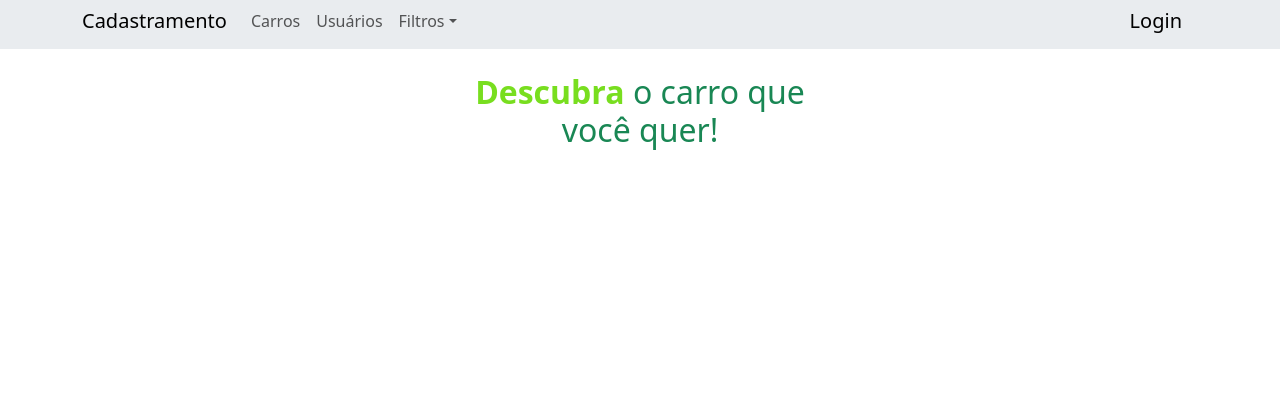
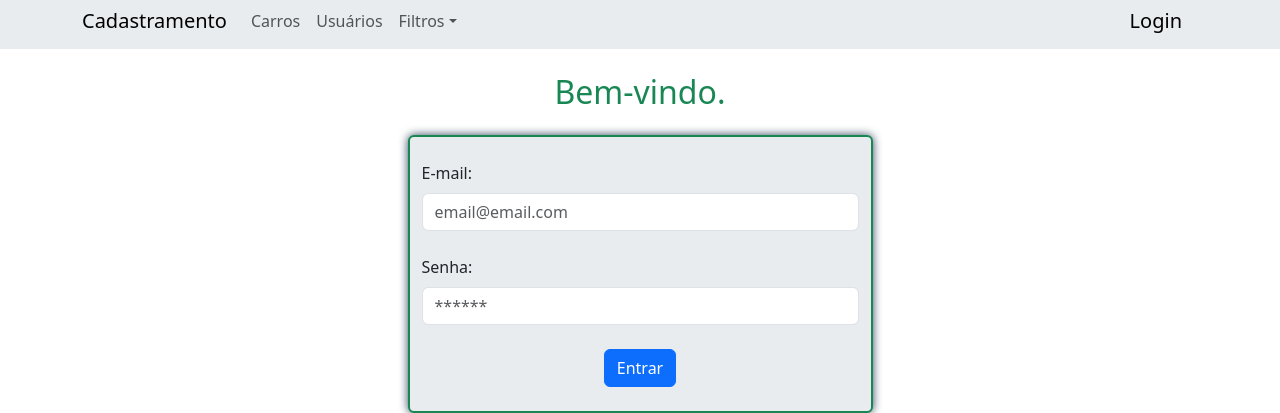
Before and after one commit to viniciusgardenal/atividade1-p2, a React (Create React App) app: page / in a window 1280 px wide. Shown: the part 389-802 px from the top of the page. Built offline with nearby package versions, Linux system fonts and the light colour scheme.

Commit message:
alt login

```diff
--- a/src/App.js
+++ b/src/App.js
@@ -3,19 +3,34 @@ import TelaCadastroVeiculos from "./componentes/telas/telaCadastroVeiculos";
 import TelaCadastroUsuarios from "./componentes/telas/telaCadastroUsuarios";
 import { BrowserRouter, Routes, Route } from "react-router-dom";
 import TelaMenu from "./componentes/telas/telaMenu";
+import { useState } from "react";
+import contextoUsuario from "./componentes/contextos/contextoUsuario";
 
 function App() {
+  const [usuario, setUsuario] = useState({
+    email: '',
+    logado: false
+  });
+
+  if (!usuario.logado) {
+    return (
+      <contextoUsuario.Provider value={[usuario, setUsuario] }>
+        <TelaCadastroLogin/>
+      </contextoUsuario.Provider>
+    )
+  }
   return (
     <div className="App">
-      <BrowserRouter>
-        <Routes>
-          <Route path="/login" element={<TelaCadastroLogin/>}/>
-          <Route path="/usuarios" element={<TelaCadastroUsuarios/>}/>
-          <Route path="/carros" element={<TelaCadastroVeiculos/>}/>
-          <Route path="/" element={<TelaMenu/>}/>
-        </Routes>
-      </BrowserRouter>
+      <contextoUsuario.Provider value={[usuario, setUsuario] }>
+        <BrowserRouter>
+          <Routes>
 
+            <Route path="/usuarios" element={<TelaCadastroUsuarios />} />
+            <Route path="/carros" element={<TelaCadastroVeiculos />} />
+            <Route path="/" element={<TelaMenu />} />
+          </Routes>
+        </BrowserRouter>
+      </contextoUsuario.Provider>
     </div>
   );
 }
--- /dev/null
+++ b/src/componentes/contextos/contextoUsuario.jsx
@@ -0,0 +1,5 @@
+import { createContext } from "react";
+
+const contextoUsuario = createContext('');
+
+export default contextoUsuario;
--- a/src/componentes/formularios/formularioLogin.jsx
+++ b/src/componentes/formularios/formularioLogin.jsx
@@ -1,61 +1,57 @@
-import { useState } from 'react';
-import Button from 'react-bootstrap/Button';
-import Form from 'react-bootstrap/Form';
-import Row from 'react-bootstrap/Row';
+// import { useState } from 'react';
+// import Button from 'react-bootstrap/Button';
+// import Form from 'react-bootstrap/Form';
+// import Row from 'react-bootstrap/Row';
 
 
-export default function FormLogin(props) {
-    const [validado, setValidado] = useState(false);
+// export default function FormLogin(props) {
+//     const [validado, setValidado] = useState(false);
 
-    function manipularSubmissao(evento) {
-        evento.preventDefault();
-        evento.stopPropagation();
-        const form = evento.currentTarget;
-        if (form.checkValidity() === false) {
-            setValidado(true);
-        }
-        else {
-            setValidado(false);
-        }
-        setValidado(true);
-    }
+//     function manipularSubmissao(evento) {
+//         evento.preventDefault();
+//         evento.stopPropagation();
+//         const form = evento.currentTarget;
+//         if (form.checkValidity() === false) {
+//             setValidado(true);
+//         }
+//         else {
+//             setValidado(false);
+//         }
+//         setValidado(true);
+//     }
 
-    return (
+//     return (
+//         <Form className='container col-md-5 card mt-4' noValidate validated={validado} onSubmit={manipularSubmissao}>
+//             <Row className="">
 
-
-        <Form className='container col-md-5 card mt-4' noValidate validated={validado} onSubmit={manipularSubmissao}>
-            <Row className="">
-
-                <Form.Group className='mt-4' controlId="validationCustom02">
-                    <Form.Label>E-mail:</Form.Label>
-                    <Form.Control
-                        required
-                        type="email"
-
-                        placeholder="email@email.com"
-                        id='email'
-                    />
-                    <Form.Control.Feedback type='invalid'>Preencha a informação!</Form.Control.Feedback>
-                </Form.Group>
-                <Form.Group className='mt-4'controlId="validationCustom02">
-                    <Form.Label>Senha:</Form.Label>
-                    <Form.Control
-                        required
-                        type="password"
-
-                        placeholder="******"
-                        id='senha'
-                    />
-                    <Form.Control.Feedback type='invalid'>Preencha a informação!</Form.Control.Feedback>
-                </Form.Group>
-            </Row>
-
-            <div className='d-flex mt-4 mb-4 justify-content-around'>
-                <Button  type="submit">Entrar</Button>
-            </div>
-
-        </Form>
-
-
-    );
-}
+//                 <Form.Group className='mt-4' controlId="validationCustom02">
+//                     <Form.Label>E-mail:</Form.Label>
+//                     <Form.Control
+//                         required
+//                         type="email"
+//                         value={email}
+//                         placeholder="email@email.com"
+//                         id='email'
+//                         onChange={(e) => setEmail(e.target.value)}
+//                     />
+//                     <Form.Control.Feedback type='invalid'>Preencha a informação!</Form.Control.Feedback>
+//                 </Form.Group>
+//                 <Form.Group className='mt-4'controlId="validationCustom02">
+//                     <Form.Label>Senha:</Form.Label>
+//                     <Form.Control
+//                         required
+//                         type="password"
+//                         value={senha}
+//                         placeholder="******"
+//                         id='senha'
+//                         onChange={(e) => setSenha(e.target.value)}
+//                     />
+//                     <Form.Control.Feedback type='invalid'>Preencha a informação!</Form.Control.Feedback>
+//                 </Form.Group>
+//             </Row>
+//             <div className='d-flex mt-4 mb-4 justify-content-around'>
+//                 <Button onClick={verificarCredenciais} type="submit">Entrar</Button>
+//             </div>
+//         </Form>
+//     );
+// }
--- a/src/componentes/telas/telaCadastroLogin.jsx
+++ b/src/componentes/telas/telaCadastroLogin.jsx
@@ -1,11 +1,59 @@
 import Pagina from "../templates/pagina";
 import FormLogin from "../formularios/formularioLogin";
-export default function TelaCadastroUsuarios(props) {
+import { useContext, useState } from "react";
+import contextoUsuario from "../contextos/contextoUsuario.jsx";
+import Button from 'react-bootstrap/Button';
+import Form from 'react-bootstrap/Form';
+import Row from 'react-bootstrap/Row';
+
+export default function TelaCadastroLogin(props) {
+    const [usuario, setUsuario] = useContext(contextoUsuario);
+    const [email, setEmail] = useState('');
+    const [senha, setSenha] = useState('');
+    // const [validado, setValidado] = useState(false);
+    function verificarCredenciais() {
+        if (email === 'admin' && senha === 'admin') {
+            setUsuario({
+                email: 'email',
+                logado: true
+            });
+        }
+    }
     return (
         <div>
             <Pagina>
                 <h2 className="title-form mt-4"><span className="h2">Bem-vindo.</span></h2>
-                <FormLogin/>
+                <Form className='container col-md-5 card mt-4' noValidate >
+                    <Row className="">
+                        <Form.Group className='mt-4' controlId="validationCustom02">
+                            <Form.Label>E-mail:</Form.Label>
+                            <Form.Control
+                                required
+                                type="email"
+                                value={email}
+                                placeholder="email@email.com"
+                                id='email'
+                                onChange={(e) => setEmail(e.target.value)}
+                            />
+                            <Form.Control.Feedback type='invalid'>Preencha a informação!</Form.Control.Feedback>
+                        </Form.Group>
+                        <Form.Group className='mt-4' controlId="validationCustom02">
+                            <Form.Label>Senha:</Form.Label>
+                            <Form.Control
+                                required
+                                type="password"
+                                value={senha}
+                                placeholder="******"
+                                id='senha'
+                                onChange={(e) => setSenha(e.target.value)}
+                            />
+                            <Form.Control.Feedback type='invalid'>Preencha a informação!</Form.Control.Feedback>
+                        </Form.Group>
+                    </Row>
+                    <div className='d-flex mt-4 mb-4 justify-content-around'>
+                        <Button onClick={verificarCredenciais} type="submit">Entrar</Button>
+                    </div>
+                </Form>
             </Pagina>
         </div>
     )
```
